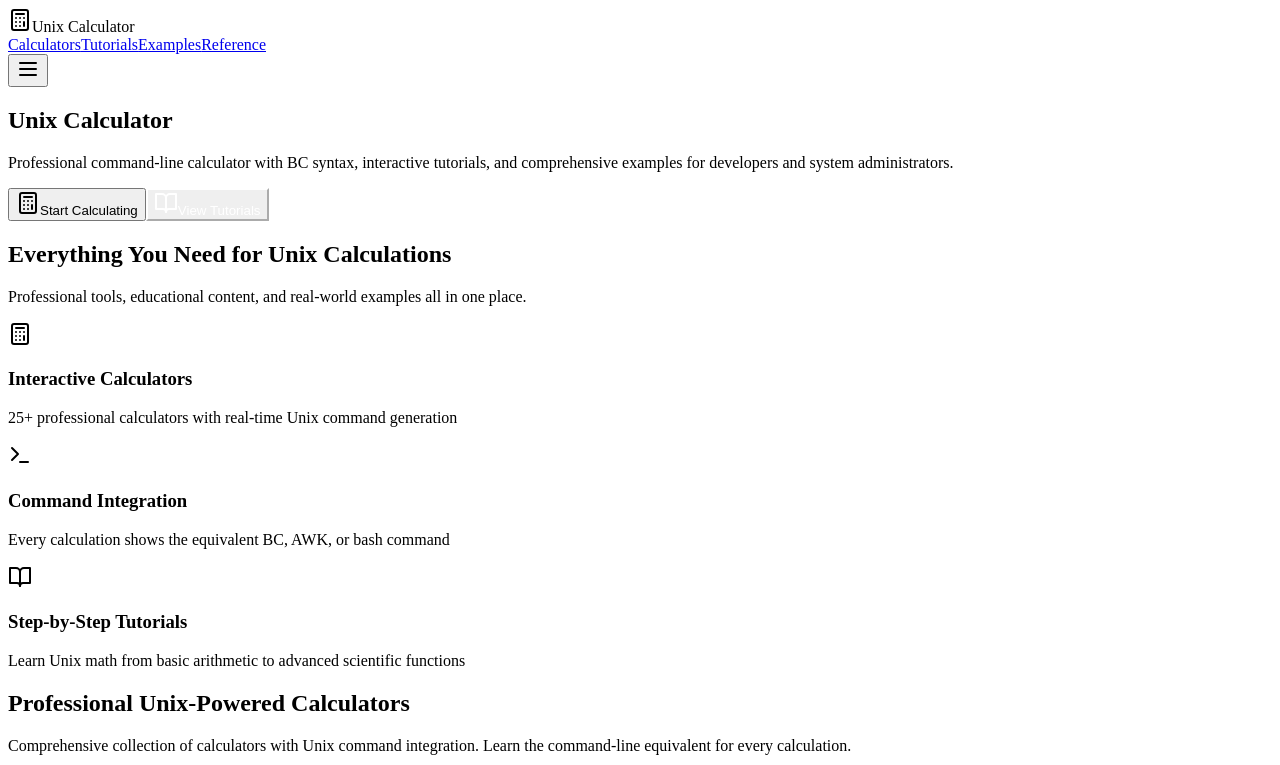
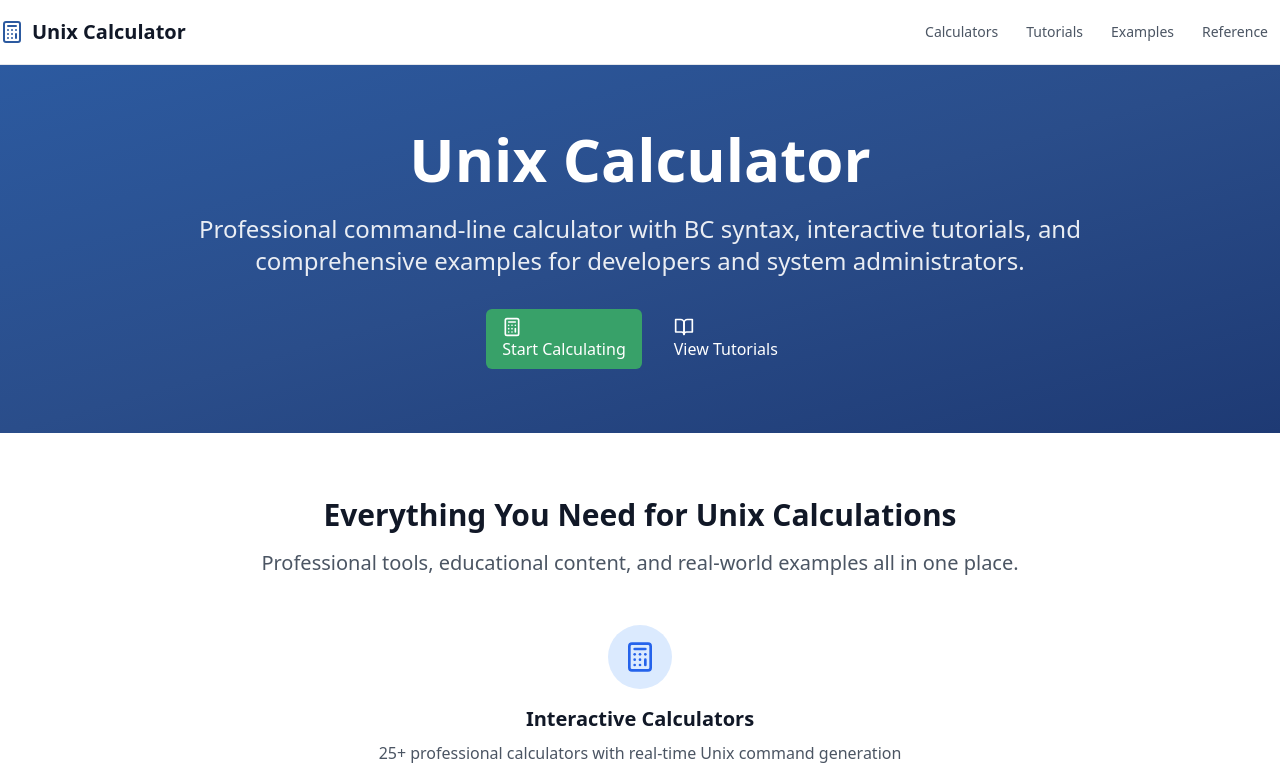
Before and after one commit to dexterU/unix-calculator, a Next.js app: page / in a window 1280 px wide. Shown: the top 765 px of the page. Built offline with nearby package versions, Linux system fonts and the light colour scheme; no server answers.

Commit message:
Create tailwind.config.js

```diff
--- /dev/null
+++ b/tailwind.config.js
@@ -0,0 +1,30 @@
+/** @type {import('tailwindcss').Config} */
+module.exports = {
+  content: [
+    './pages/**/*.{js,ts,jsx,tsx,mdx}',
+    './components/**/*.{js,ts,jsx,tsx,mdx}',
+    './app/**/*.{js,ts,jsx,tsx,mdx}',
+  ],
+  theme: {
+    extend: {
+      colors: {
+        primary: {
+          50: '#f0f9ff',
+          500: '#3182ce',
+          600: '#2c5aa0',
+          700: '#2a4d8a',
+          800: '#1e3a74',
+          900: '#1a2f5e'
+        },
+        accent: {
+          500: '#38a169',
+          600: '#2f855a'
+        }
+      },
+      fontFamily: {
+        mono: ['Monaco', 'Menlo', 'Ubuntu Mono', 'monospace']
+      }
+    },
+  },
+  plugins: [],
+}
```
